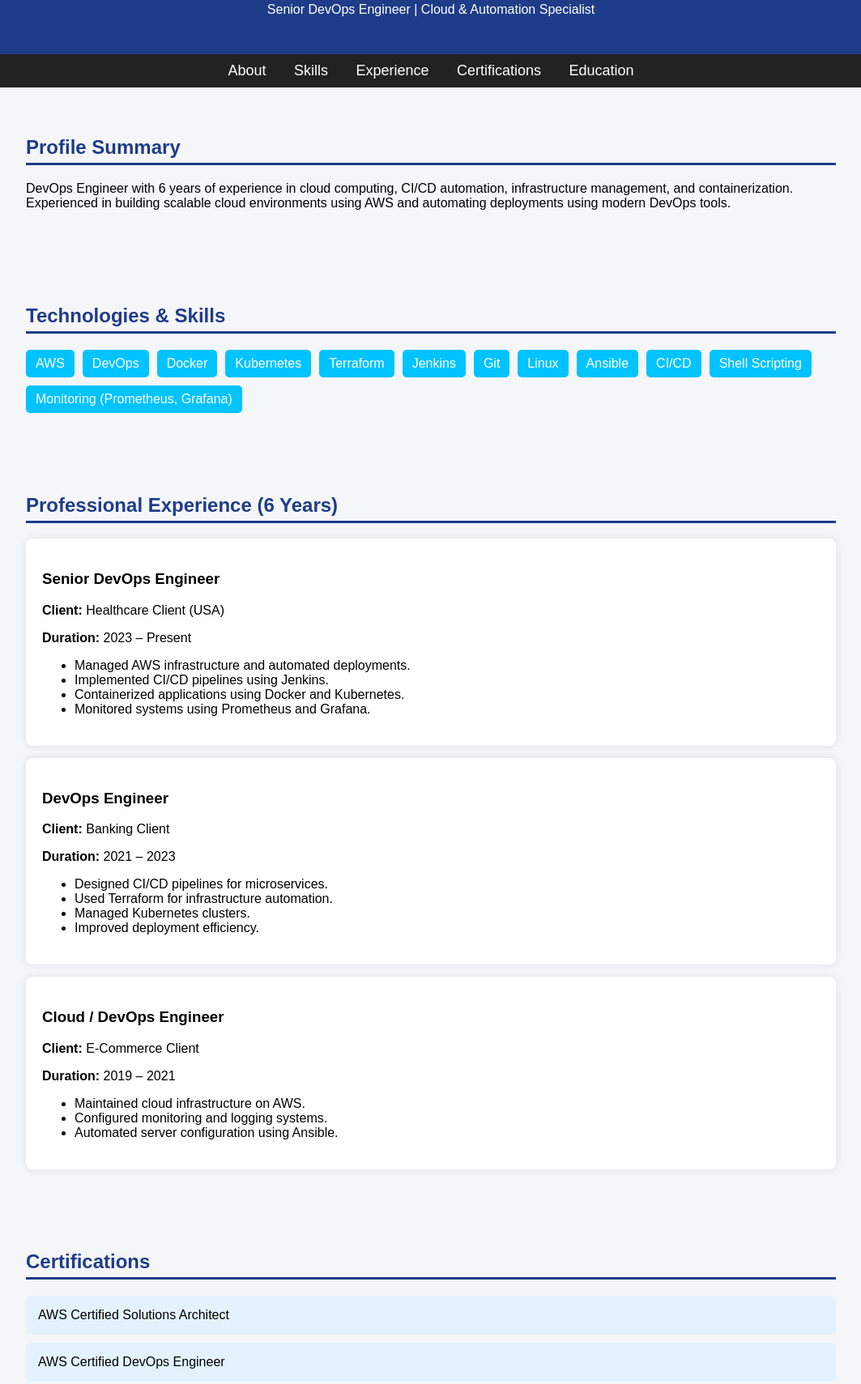
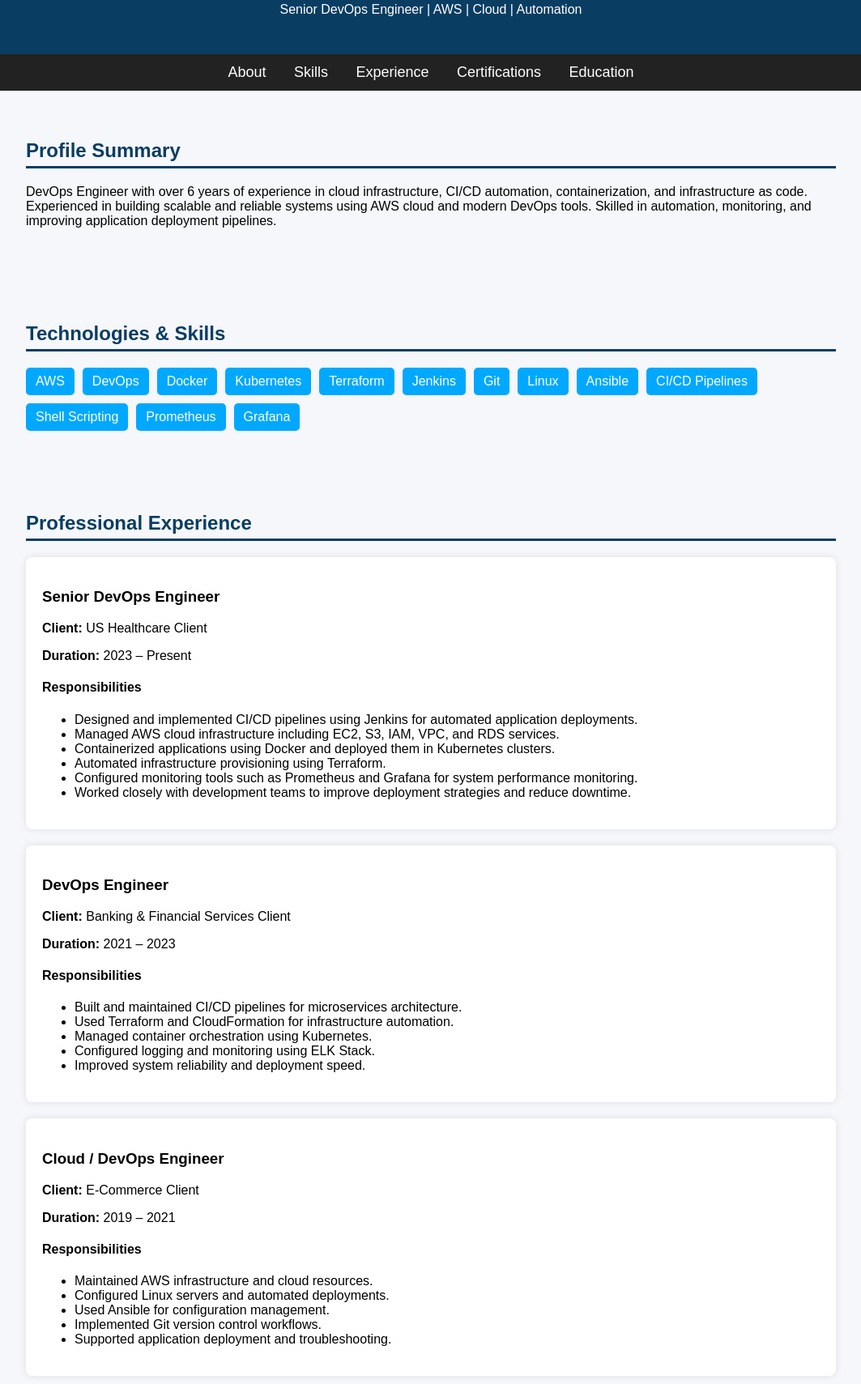
Before and after one commit to Network-Engineer-Resume/Network-Engineer-Resume.github.io, a plain HTML site: page index.html in a window 1280 px wide. Shown: the part 80-1789 px from the top of the page at 81% size, without its empty margins (108-1171 px from the left). Drawn offline with Linux system fonts and the light colour scheme.

Commit message:
Update index.html

```diff
--- a/index.html
+++ b/index.html
@@ -7,15 +7,15 @@
 <style>
 
 body{
-font-family: Arial;
+font-family: Arial, sans-serif;
 margin:0;
-background:#f4f6f8;
+background:#f5f7fa;
 }
 
 /* HEADER */
 
 header{
-background:#1f3c88;
+background:#0a3d62;
 color:white;
 text-align:center;
 padding:30px;
@@ -28,7 +28,7 @@ margin:0;
 nav{
 background:#222;
 text-align:center;
-padding:10px;
+padding:12px;
 }
 
 nav a{
@@ -45,14 +45,14 @@ color:#00c3ff;
 /* SECTIONS */
 
 .section{
-padding:40px;
 max-width:1000px;
 margin:auto;
+padding:40px;
 }
 
 .section h2{
-color:#1f3c88;
-border-bottom:3px solid #1f3c88;
+color:#0a3d62;
+border-bottom:3px solid #0a3d62;
 padding-bottom:5px;
 }
 
@@ -65,7 +65,7 @@ gap:10px;
 }
 
 .skill{
-background:#00c3ff;
+background:#00a8ff;
 color:white;
 padding:8px 12px;
 border-radius:5px;
@@ -76,7 +76,7 @@ border-radius:5px;
 .job{
 background:white;
 padding:20px;
-margin-top:15px;
+margin-top:20px;
 border-radius:8px;
 box-shadow:0 0 10px rgba(0,0,0,0.1);
 }
@@ -85,7 +85,7 @@ box-shadow:0 0 10px rgba(0,0,0,0.1);
 
 .cert{
 background:#e3f2fd;
-padding:15px;
+padding:12px;
 margin-top:10px;
 border-radius:6px;
 }
@@ -99,8 +99,6 @@ margin-top:10px;
 border-radius:6px;
 box-shadow:0 0 8px rgba(0,0,0,0.1);
 }
-
-/* FOOTER */
 
 footer{
 background:#222;
@@ -116,7 +114,7 @@ padding:20px;
 
 <header>
 <h1>Naveen Talluri</h1>
-<p>Senior DevOps Engineer | Cloud & Automation Specialist</p>
+<p>Senior DevOps Engineer | AWS | Cloud | Automation</p>
 </header>
 
 <nav>
@@ -134,10 +132,11 @@ padding:20px;
 <h2>Profile Summary</h2>
 
 <p>
-DevOps Engineer with 6 years of experience in cloud computing, CI/CD automation,
-infrastructure management, and containerization. Experienced in building
-scalable cloud environments using AWS and automating deployments using
-modern DevOps tools.
+DevOps Engineer with over 6 years of experience in cloud infrastructure,
+CI/CD automation, containerization, and infrastructure as code. Experienced
+in building scalable and reliable systems using AWS cloud and modern DevOps
+tools. Skilled in automation, monitoring, and improving application
+deployment pipelines.
 </p>
 
 </section>
@@ -159,9 +158,10 @@ modern DevOps tools.
 <div class="skill">Git</div>
 <div class="skill">Linux</div>
 <div class="skill">Ansible</div>
-<div class="skill">CI/CD</div>
+<div class="skill">CI/CD Pipelines</div>
 <div class="skill">Shell Scripting</div>
-<div class="skill">Monitoring (Prometheus, Grafana)</div>
+<div class="skill">Prometheus</div>
+<div class="skill">Grafana</div>
 
 </div>
 
@@ -171,19 +171,31 @@ modern DevOps tools.
 
 <section class="section" id="experience">
 
-<h2>Professional Experience (6 Years)</h2>
+<h2>Professional Experience</h2>
 
 <div class="job">
 
 <h3>Senior DevOps Engineer</h3>
-<p><strong>Client:</strong> Healthcare Client (USA)</p>
+
+<p><strong>Client:</strong> US Healthcare Client</p>
 <p><strong>Duration:</strong> 2023 – Present</p>
 
+<h4>Responsibilities</h4>
+
 <ul>
-<li>Managed AWS infrastructure and automated deployments.</li>
-<li>Implemented CI/CD pipelines using Jenkins.</li>
-<li>Containerized applications using Docker and Kubernetes.</li>
-<li>Monitored systems using Prometheus and Grafana.</li>
+
+<li>Designed and implemented CI/CD pipelines using Jenkins for automated application deployments.</li>
+
+<li>Managed AWS cloud infrastructure including EC2, S3, IAM, VPC, and RDS services.</li>
+
+<li>Containerized applications using Docker and deployed them in Kubernetes clusters.</li>
+
+<li>Automated infrastructure provisioning using Terraform.</li>
+
+<li>Configured monitoring tools such as Prometheus and Grafana for system performance monitoring.</li>
+
+<li>Worked closely with development teams to improve deployment strategies and reduce downtime.</li>
+
 </ul>
 
 </div>
@@ -191,14 +203,24 @@ modern DevOps tools.
 <div class="job">
 
 <h3>DevOps Engineer</h3>
-<p><strong>Client:</strong> Banking Client</p>
+
+<p><strong>Client:</strong> Banking & Financial Services Client</p>
 <p><strong>Duration:</strong> 2021 – 2023</p>
 
+<h4>Responsibilities</h4>
+
 <ul>
-<li>Designed CI/CD pipelines for microservices.</li>
-<li>Used Terraform for infrastructure automation.</li>
-<li>Managed Kubernetes clusters.</li>
-<li>Improved deployment efficiency.</li>
+
+<li>Built and maintained CI/CD pipelines for microservices architecture.</li>
+
+<li>Used Terraform and CloudFormation for infrastructure automation.</li>
+
+<li>Managed container orchestration using Kubernetes.</li>
+
+<li>Configured logging and monitoring using ELK Stack.</li>
+
+<li>Improved system reliability and deployment speed.</li>
+
 </ul>
 
 </div>
@@ -206,13 +228,24 @@ modern DevOps tools.
 <div class="job">
 
 <h3>Cloud / DevOps Engineer</h3>
+
 <p><strong>Client:</strong> E-Commerce Client</p>
 <p><strong>Duration:</strong> 2019 – 2021</p>
 
+<h4>Responsibilities</h4>
+
 <ul>
-<li>Maintained cloud infrastructure on AWS.</li>
-<li>Configured monitoring and logging systems.</li>
-<li>Automated server configuration using Ansible.</li>
+
+<li>Maintained AWS infrastructure and cloud resources.</li>
+
+<li>Configured Linux servers and automated deployments.</li>
+
+<li>Used Ansible for configuration management.</li>
+
+<li>Implemented Git version control workflows.</li>
+
+<li>Supported application deployment and troubleshooting.</li>
+
 </ul>
 
 </div>
@@ -225,21 +258,13 @@ modern DevOps tools.
 
 <h2>Certifications</h2>
 
-<div class="cert">
-AWS Certified Solutions Architect
-</div>
+<div class="cert">AWS Certified Solutions Architect</div>
 
-<div class="cert">
-AWS Certified DevOps Engineer
-</div>
+<div class="cert">AWS Certified DevOps Engineer</div>
 
-<div class="cert">
-Certified Kubernetes Administrator (CKA)
-</div>
+<div class="cert">Certified Kubernetes Administrator (CKA)</div>
 
-<div class="cert">
-Terraform Associate Certification
-</div>
+<div class="cert">HashiCorp Terraform Associate</div>
 
 </section>
 
@@ -250,13 +275,19 @@ Terraform Associate Certification
 <h2>Education</h2>
 
 <div class="edu">
+
 <strong>Bachelor of Technology (B.Tech)</strong><br>
-Acharya Nagarjuna University, Andhra Pradesh, India
+Acharya Nagarjuna University<br>
+Andhra Pradesh, India
+
 </div>
 
 <div class="edu">
+
 <strong>Master’s Degree</strong><br>
-Indiana Wesleyan University, Indiana, USA
+Indiana Wesleyan University<br>
+Indiana, United States
+
 </div>
 
 </section>
@@ -268,4 +299,6 @@ Indiana Wesleyan University, Indiana, USA
 </footer>
 
 </body>
+
 </html>
+>
```
